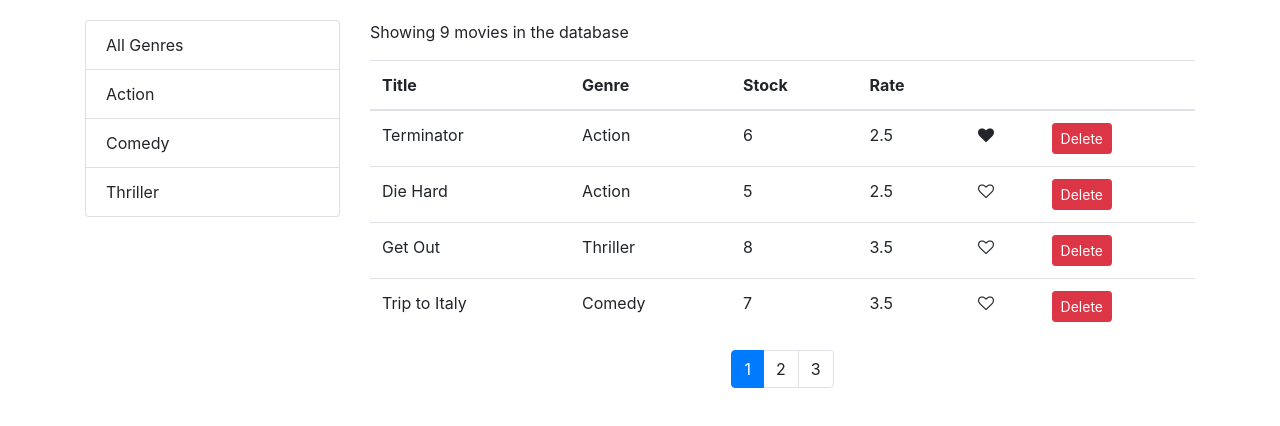
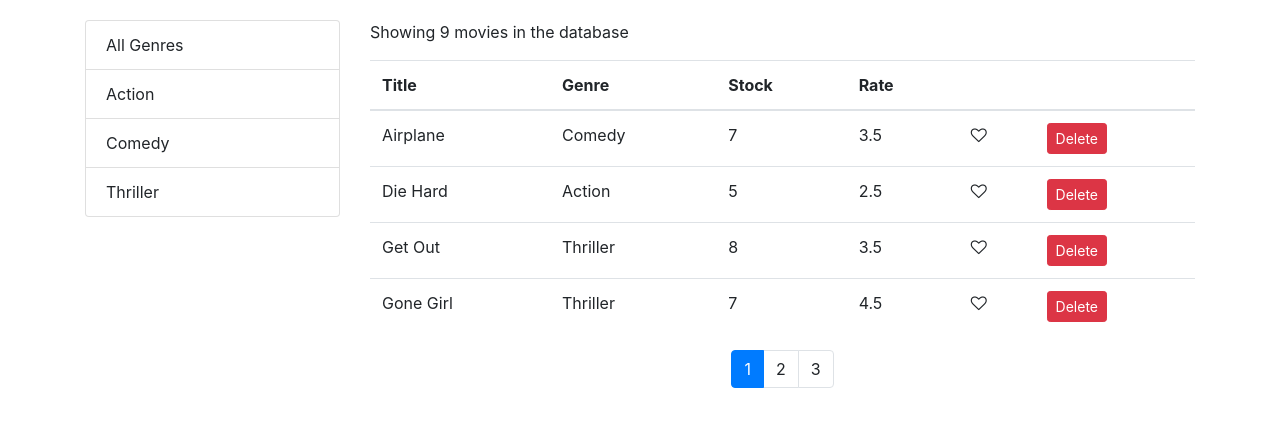
Before and after one commit to Bilal898/mosh-react, a React (Create React App) app: page / in a window 1280 px wide. Shown: the top 426 px of the page. Built offline with nearby package versions, Linux system fonts and the light colour scheme.

Commit message:
column sorting lesson 82

```diff
--- a/src/components/movies.jsx
+++ b/src/components/movies.jsx
@@ -5,7 +5,8 @@
 import { paginate } from '../utils/paginate'
 import { Genres } from './genres';
 import {ListGroup} from './common/listGroup'
-import { MoviesTable } from './moviesTable';
+import MoviesTable  from './moviesTable';
+import _ from 'lodash'
 export default class Movies extends Component {
 
     state = {
@@ -13,11 +14,12 @@
         pageSize: 4,
         currentPage: 1,
         genres: [],
-        selectedGenre: ''
+        selectedGenre: '',
+        sortColumn: { path: 'title', order: 'asc'}
     }
 
     componentDidMount(){
-        const genres = [{ name: 'All Genres'}, ... getGenres()]
+        const genres = [{ _id:"", name: 'All Genres'}, ... getGenres()]
         this.setState({
             movies: getMovies(),
             genres: genres
@@ -53,9 +55,16 @@
             currentPage: 1
         })
     }
+
+    handleSort = sortColumn => {
+        // console.log(path);
+        this.setState({
+            sortColumn
+        })
+    }
     render() {
         const  count  = this.state.movies.length
-        const { pageSize, currentPage, selectedGenre, movies: allMovies } = this.state
+        const { sortColumn, pageSize, currentPage, selectedGenre, movies: allMovies } = this.state
         if(count === 0)
             return <p>There are no movies in the database</p>
 
@@ -63,7 +72,8 @@
             allMovies.filter(m => m.genre._id === selectedGenre._id ) :
             allMovies
 
-        const movies = paginate(filtered, currentPage, pageSize)
+        const sorted = _.orderBy(filtered, [sortColumn.path], [sortColumn.order])
+        const movies = paginate(sorted, currentPage, pageSize)
         return (
             <div className="row">
                 <div className="col-3">
@@ -78,6 +88,8 @@
                     movies={movies}
                     onLike={this.handleLike}
                     onDelete={this.handleDelete}
+                    onSort={this.handleSort}
+                    sortColumn={sortColumn}
                     />
                     <Pagination
                         itemsCount={filtered.length}
--- a/src/components/moviesTable.jsx
+++ b/src/components/moviesTable.jsx
@@ -1,18 +1,32 @@
-import React from 'react'
 import Like from './common/like'
 
+import React, { Component } from 'react'
 
-export const MoviesTable = (props) => {
+export default class MoviesTable extends Component {
 
-    const { movies, onDelete, onLike} = props
-    return (
-        <table className="table">
+    raiseSort = path => {
+        const sortColumn = {...this.props.sortColumn}
+        if(sortColumn.path === path){
+            sortColumn.order = (sortColumn.order === 'asc')
+                    ? 'desc' : 'asc'
+        }
+        else{
+            sortColumn.path = path
+            sortColumn.order = 'asc'
+        }
+        this.props.onSort(sortColumn)
+
+    }
+    render() {
+        const { movies, onDelete, onLike} = this.props
+        return (
+                    <table className="table">
         <thead>
             <tr>
-                <th>Title</th>
-                <th>Genre</th>
-                <th>Stock</th>
-                <th>Rate</th>
+                 <th onClick={() => this.raiseSort("title")}>Title</th>
+                 <th onClick={() => this.raiseSort('genre.name')}>Genre</th>
+                 <th onClick={() => this.raiseSort('numberInStock')}>Stock</th>
+                <th onClick={() => this.raiseSort('dailyRentalRate')}>Rate</th>
                 <th></th>
                 <th></th>
             </tr>
@@ -36,4 +50,5 @@
     </table>
 
     )
+    }
 }
```
